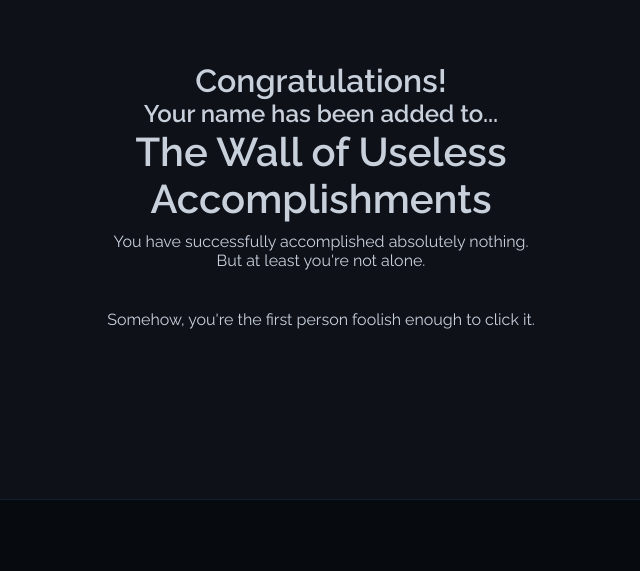
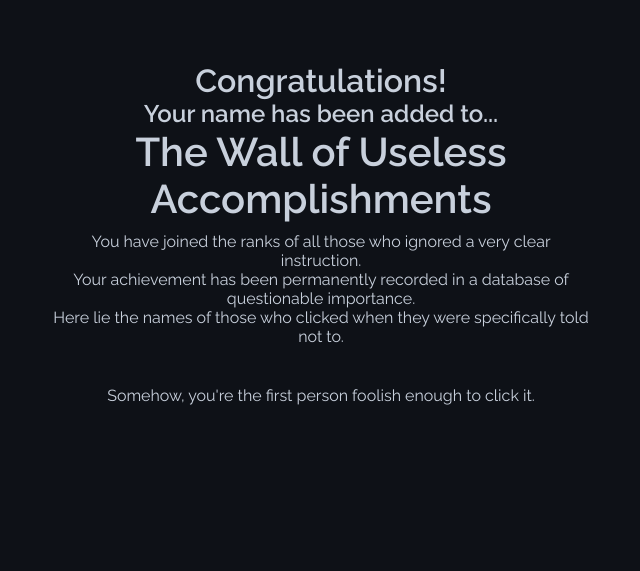
Before and after one commit to josiahguenther/magicwebsite, a Flask app: page /wall-of-useless-accomplishments in a window 1280 px wide. Shown: the part 68-639 px from the top of the page, without its empty margins (319-959 px from the left). Run offline with Flask 3, Linux system fonts and the light colour scheme; data that the repository does not hold is empty.

Commit message:
Update wall_of_useless_accomplishments.html

```diff
--- a/templates/wall_of_useless_accomplishments.html
+++ b/templates/wall_of_useless_accomplishments.html
@@ -13,11 +13,16 @@
     </h1>
 
     <p>
-        You have successfully accomplished absolutely nothing.
+        You have joined the ranks of all those who ignored a very clear instruction.
+
     </p>
 
     <p>
-        But at least you're not alone.
+        Your achievement has been permanently recorded in a database of questionable importance.
+    </p>
+
+    <p>
+        Here lie the names of those who clicked when they were specifically told not to.
     </p>
 
     <div class="name-wall">
```
